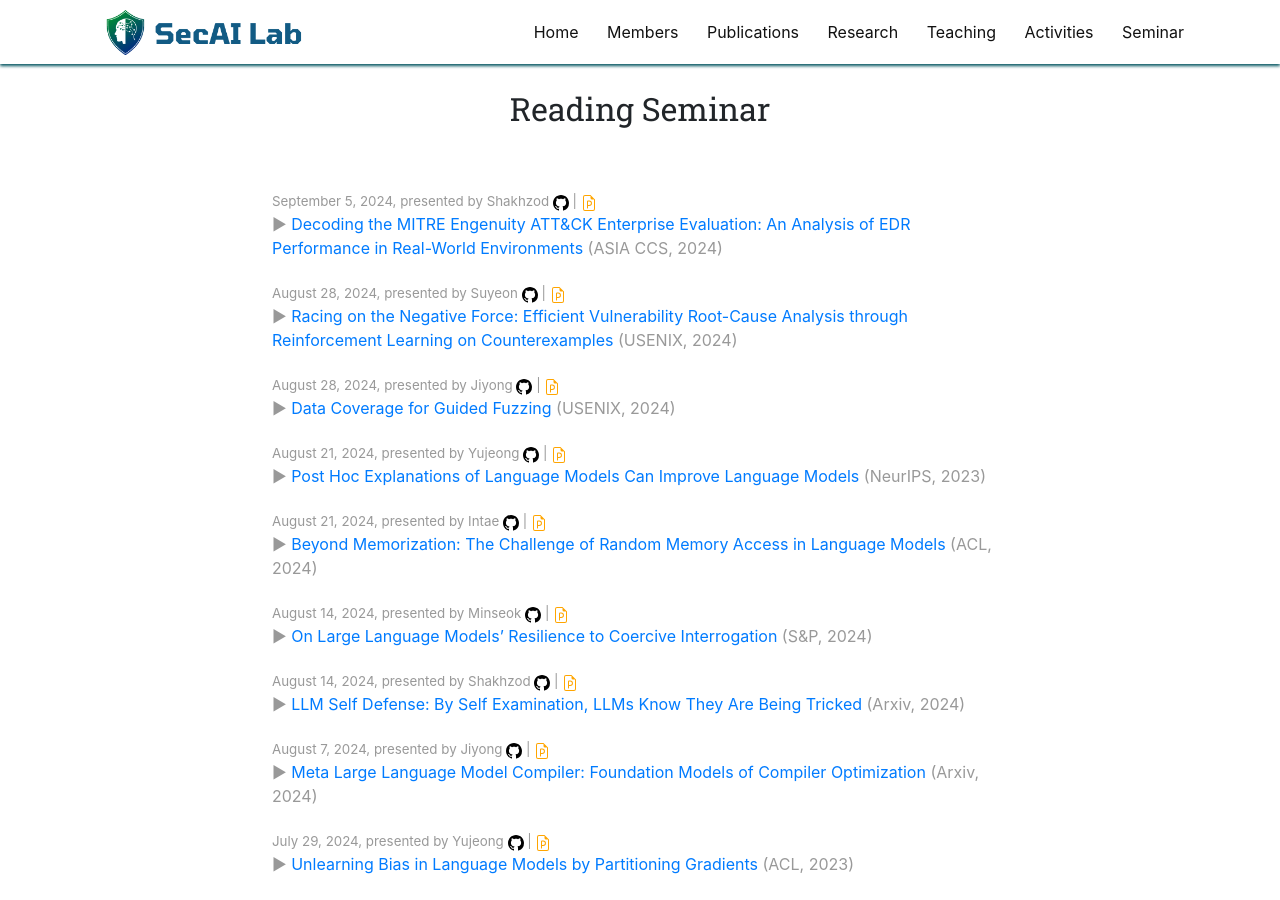
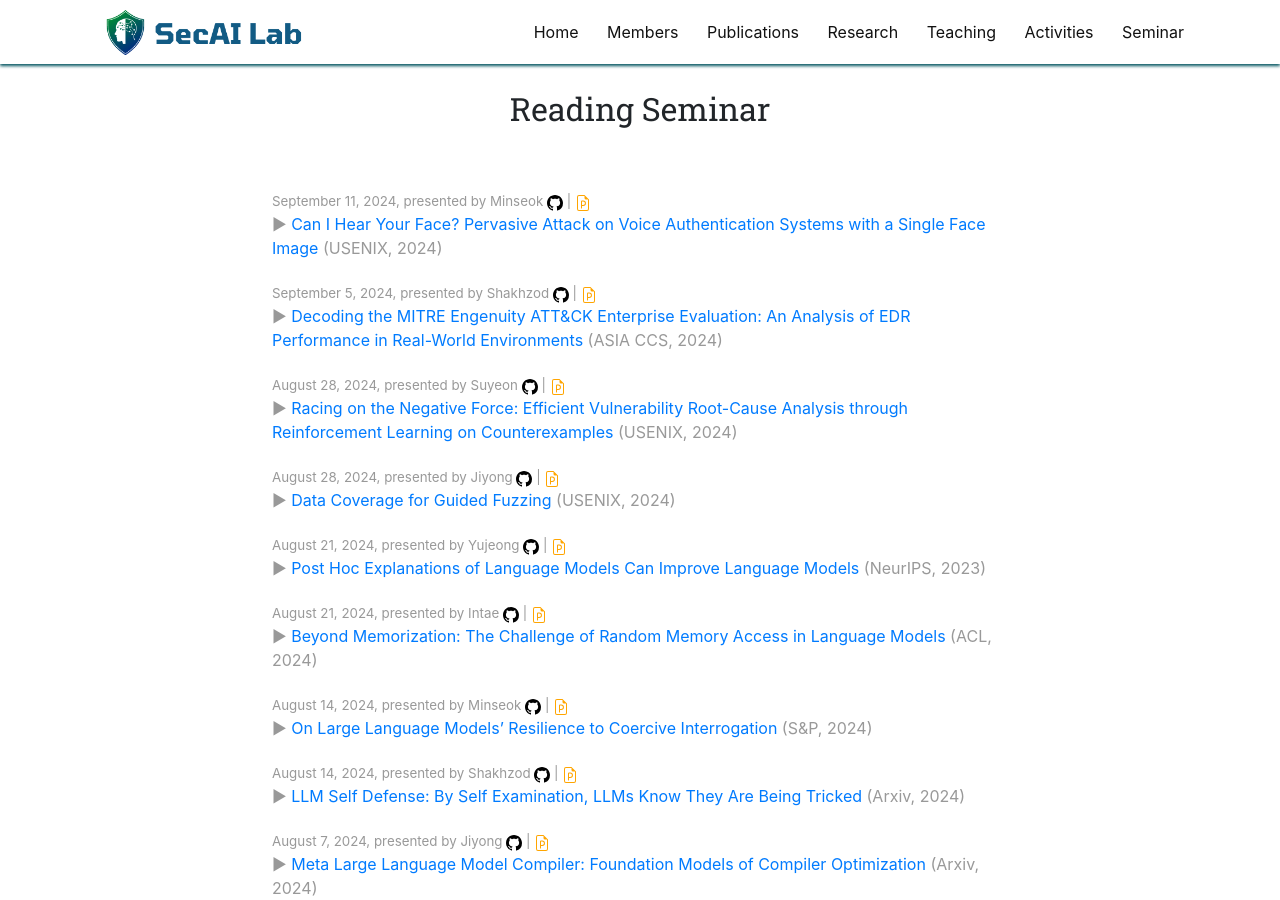
Before and after one commit to SecAI-Lab/secai-lab.github.io, a Jekyll site: the page built from pages/seminar.md, in a window 1280 px wide and 900 px high. Built offline with Jekyll 4.4.1, drawn with Linux system fonts in a browser that asks for light colours; nearby versions of some CDN libraries; some of the changed lines change nothing that is shown.

Commit message:
Update readings.yml

```diff
--- a/_data/readings.yml
+++ b/_data/readings.yml
@@ -1,3 +1,13 @@
+- title: "Can I Hear Your Face? Pervasive Attack on Voice Authentication Systems with a Single Face Image"
+  link: "https://www.usenix.org/system/files/usenixsecurity24-jiang-nan.pdf"
+  ppt_link: "https://for8821.synology.me:5001/d/s/104DzKxOnLNGeaWBOfgyYqS4Gi4SZcJa/8jNBK92x6DwadsBPx6MRxFk2e5ICD9Bb-cbNguYYzqQs"
+  code_link: ""
+  presenter: Minseok
+  conference: USENIX
+  date: 2024.09.11
+  pub_year: 2024
+  discussion: "(Discussion) This paper presents a novel deepfake attack called Foice. This attack generates a synthetic voice of a victim using just a single face image, without requiring any voice samples. The generated voice is realistic enough to fool commercial voice authentication systems, such as those used by WeChat, Microsoft Azure, and other platforms. The core idea behind Foice is to learn the partial correlation between face and voice features, and then combine these with random face-independent voice features generated from a Gaussian distribution. The attack's effectiveness was demonstrated through real-world experiments on several authentication systems and voice assistants, where it showed high success rates, indicating significant vulnerabilities in these systems. The study emphasizes the importance of new defenses against such attacks, as current systems lack sufficient protection against deepfake threats based solely on facial images."
+
 - title: "Decoding the MITRE Engenuity ATT&CK Enterprise Evaluation: An Analysis of EDR Performance in Real-World Environments"
   link: "https://dl.acm.org/doi/pdf/10.1145/3634737.3645012"
   ppt_link: "https://docs.google.com/presentation/d/1sfIBva1gaq-rwEg_alsK-m0IHV-iBKdzcyGl-z-9Lr0/edit?usp=sharing"
```
